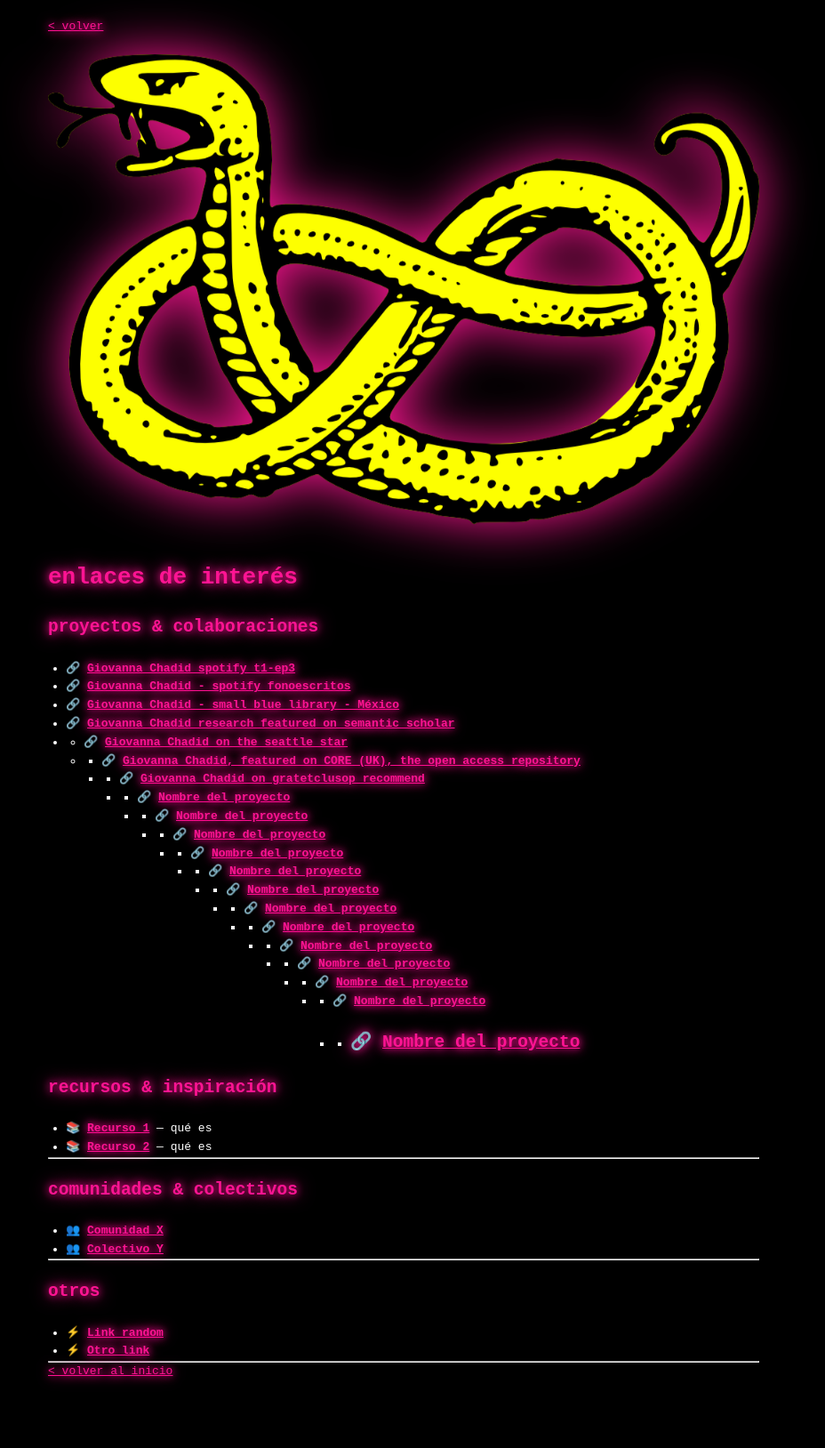
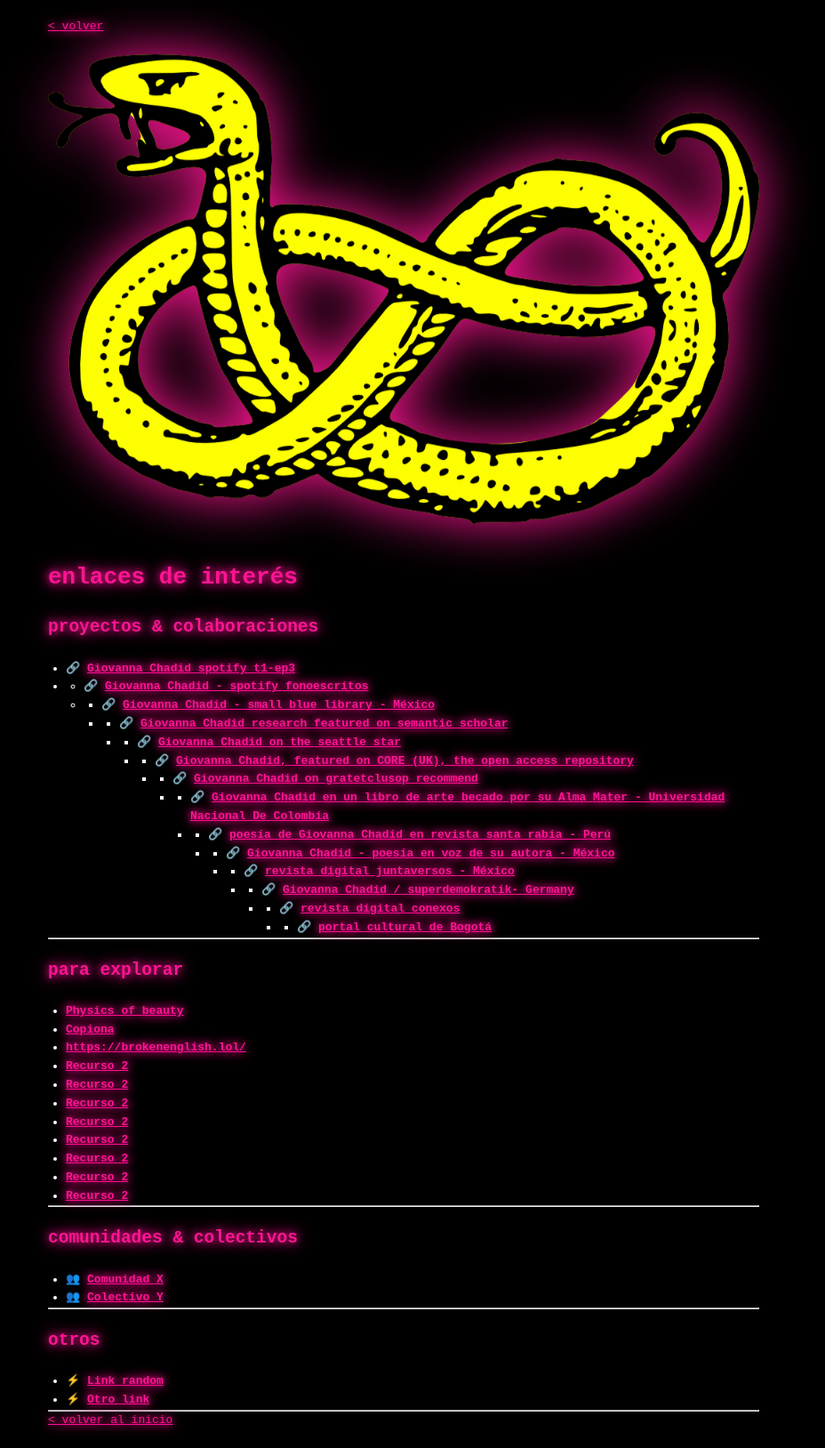
Before and after one commit to medusahra/medusahra.github.io, a Jekyll site: the page built from enlaces.md, in a window 1280 px wide. Shown: the whole page at 89% size, without its empty margins (186-1114 px from the left). Built offline with Jekyll 4.4.1, drawn with Linux system fonts in a browser that asks for light colours; before the commit the page ends 1573 px from its top, so only the background shows below that.

Commit message:
Update enlaces.md

```diff
--- a/enlaces.md
+++ b/enlaces.md
@@ -11,32 +11,36 @@ title: "enlaces de interés"
 
 ## proyectos & colaboraciones
 
-- 🔗 **[Giovanna Chadid spotify t1-ep3](https://open.spotify.com/episode/0uytTOumP2Wn1w28y9jw3E?si=uu7dJu4pTmyrt2TLOms5yw)**
-- 🔗 **[Giovanna Chadid - spotify fonoescritos](https://open.spotify.com/episode/0uytTOumP2Wn1w28y9jw3E?si=uu7dJu4pTmyrt2TLOms5yw)**
-- 🔗 **[Giovanna Chadid - small blue library -  México](https://smallbluelibrary.wordpress.com/2021/04/11/poesia-en-voz-de-sus-autoras-giovanna-chadid/)**
-- 🔗 **[Giovanna Chadid research featured on semantic scholar](https://www.semanticscholar.org/author/Giovanna-Chadid/146780905)**
-- - 🔗 **[Giovanna Chadid on the seattle star](https://www.seattlestar.net/author/giovchad/)**
-  - - 🔗 **[Giovanna Chadid, featured on CORE (UK), the open access repository](https://core.ac.uk/display/229562174)**
-    - - 🔗 **[Giovanna Chadid on gratetclusop recommend](https://gratetclusop.blogspot.com/2018/08/anti-poemas-libro-epub-giovanna-chadid.html)**
-      - - 🔗 **[Nombre del proyecto](URL)**
-        - - 🔗 **[Nombre del proyecto](URL)**
-          - - 🔗 **[Nombre del proyecto](URL)**
-            - - 🔗 **[Nombre del proyecto](URL)**
-              - - 🔗 **[Nombre del proyecto](URL)**
-                - - 🔗 **[Nombre del proyecto](URL)**
-                  - - 🔗 **[Nombre del proyecto](URL)**
-                    - - 🔗 **[Nombre del proyecto](URL)**
-                      - - 🔗 **[Nombre del proyecto](URL)**
-                        - - 🔗 **[Nombre del proyecto](URL)**
-                          - - 🔗 **[Nombre del proyecto](URL)**
-                            - - 🔗 **[Nombre del proyecto](URL)**
-                              - - 🔗 **[Nombre del proyecto](URL)**
+  - 🔗 **[Giovanna Chadid spotify t1-ep3](https://open.spotify.com/episode/0uytTOumP2Wn1w28y9jw3E?si=uu7dJu4pTmyrt2TLOms5yw)**
+  - - 🔗 **[Giovanna Chadid - spotify fonoescritos](https://open.spotify.com/episode/0uytTOumP2Wn1w28y9jw3E?si=uu7dJu4pTmyrt2TLOms5yw)**
+    - - 🔗 **[Giovanna Chadid - small blue library -  México](https://smallbluelibrary.wordpress.com/2021/04/11/poesia-en-voz-de-sus-autoras-giovanna-chadid/)**
+      - - 🔗 **[Giovanna Chadid research featured on semantic scholar](https://www.semanticscholar.org/author/Giovanna-Chadid/146780905)**
+        - - 🔗 **[Giovanna Chadid on the seattle star](https://www.seattlestar.net/author/giovchad/)**
+          - - 🔗 **[Giovanna Chadid, featured on CORE (UK), the open access repository](https://core.ac.uk/display/229562174)**
+            - - 🔗 **[Giovanna Chadid on gratetclusop recommend](https://gratetclusop.blogspot.com/2018/08/anti-poemas-libro-epub-giovanna-chadid.html)**
+              - - 🔗 **[Giovanna Chadid en un libro de arte becado por su Alma Mater - Universidad Nacional De Colombia](https://issuu.com/gris_libros-cartillas/docs/nch_e-book)**
+                - - 🔗 **[poesía de Giovanna Chadid en revista santa rabia - Perú](https://santarabiapoetry.com/giovanna-simone-chadid-movimiento-sobre-los-escombros/)**
+                  - - 🔗 **[Giovanna Chadid - poesía en voz de su autora - México](https://archive.org/download/httpssmallbluelibrary.com20210411poesia-en-voz-de-sus-autoras-giovanna-chadid)**
+                    - - 🔗 **[revista digital juntaversos - México](https://juntaversos.wordpress.com/2015/02/13/ruido-material-giovanna-chadid/)**
+                      - - 🔗 **[Giovanna Chadid / superdemokratik- Germany](http://superdemokraticos.com/themen/miteinander/verseuchende-politik/index.html)**
+                        - - 🔗 **[revista digital conexos](https://conexos.org/2013/02/10/cuerpo-y-otros-poemas/)**
+                          - - 🔗 **[portal cultural de Bogotá](https://www.quira-medios.com/giovanna-simone-ch%C3%A4did/)**
+
 ---
 
-## recursos & inspiración
+## para explorar
 
-- 📚 **[Recurso 1](URL)** — qué es
-- 📚 **[Recurso 2](URL)** — qué es
+- **[Physics of beauty](https://physicsofbeauty.art/)**
+- **[Copiona](https://copiona.com/)**
+- **[https://brokenenglish.lol/](https://brokenenglish.lol/)**
+- **[Recurso 2](URL)**
+- **[Recurso 2](URL)**
+- **[Recurso 2](URL)**
+- **[Recurso 2](URL)**
+- **[Recurso 2](URL)**
+- **[Recurso 2](URL)**
+- **[Recurso 2](URL)**
+- **[Recurso 2](URL)**
 
 ---
 
```
